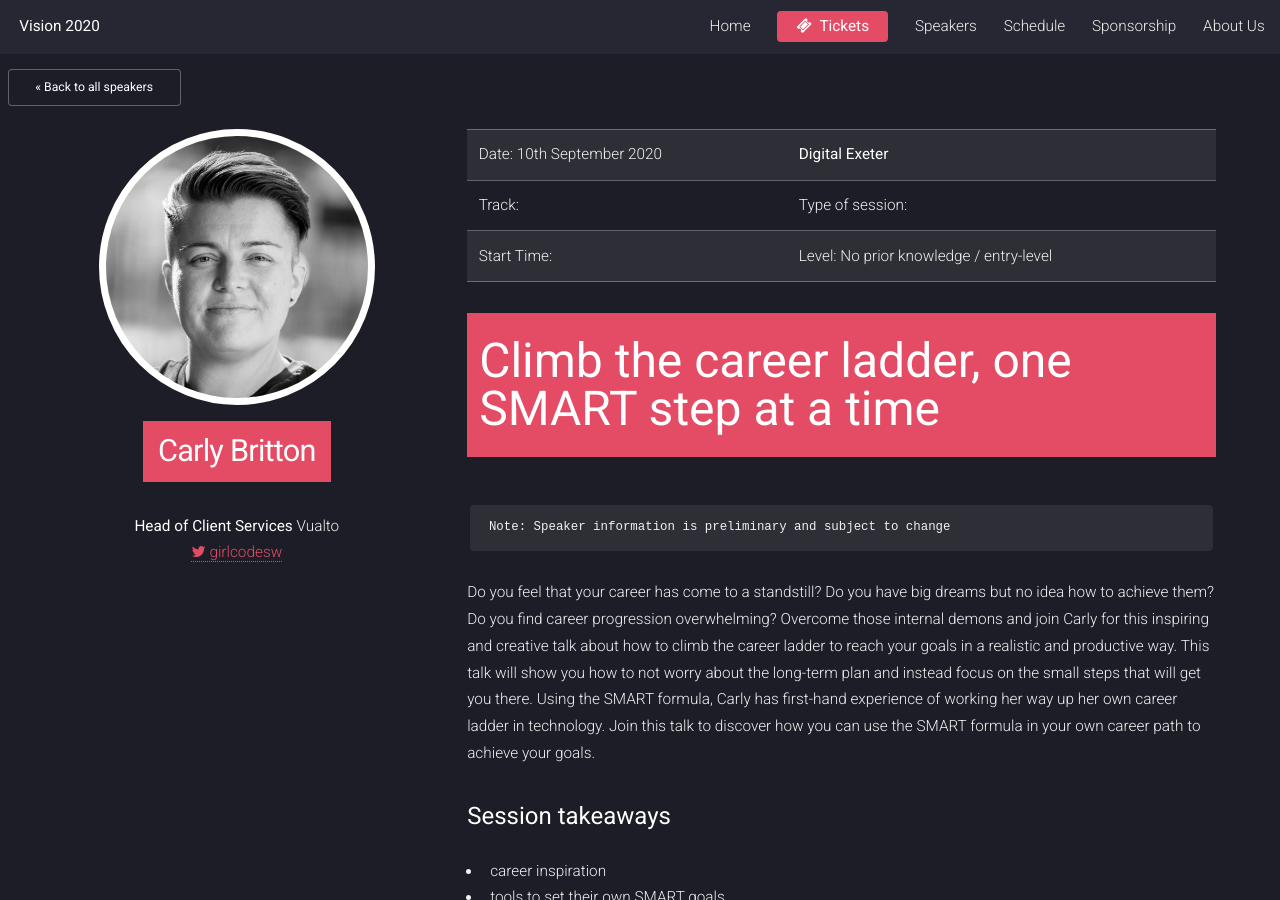
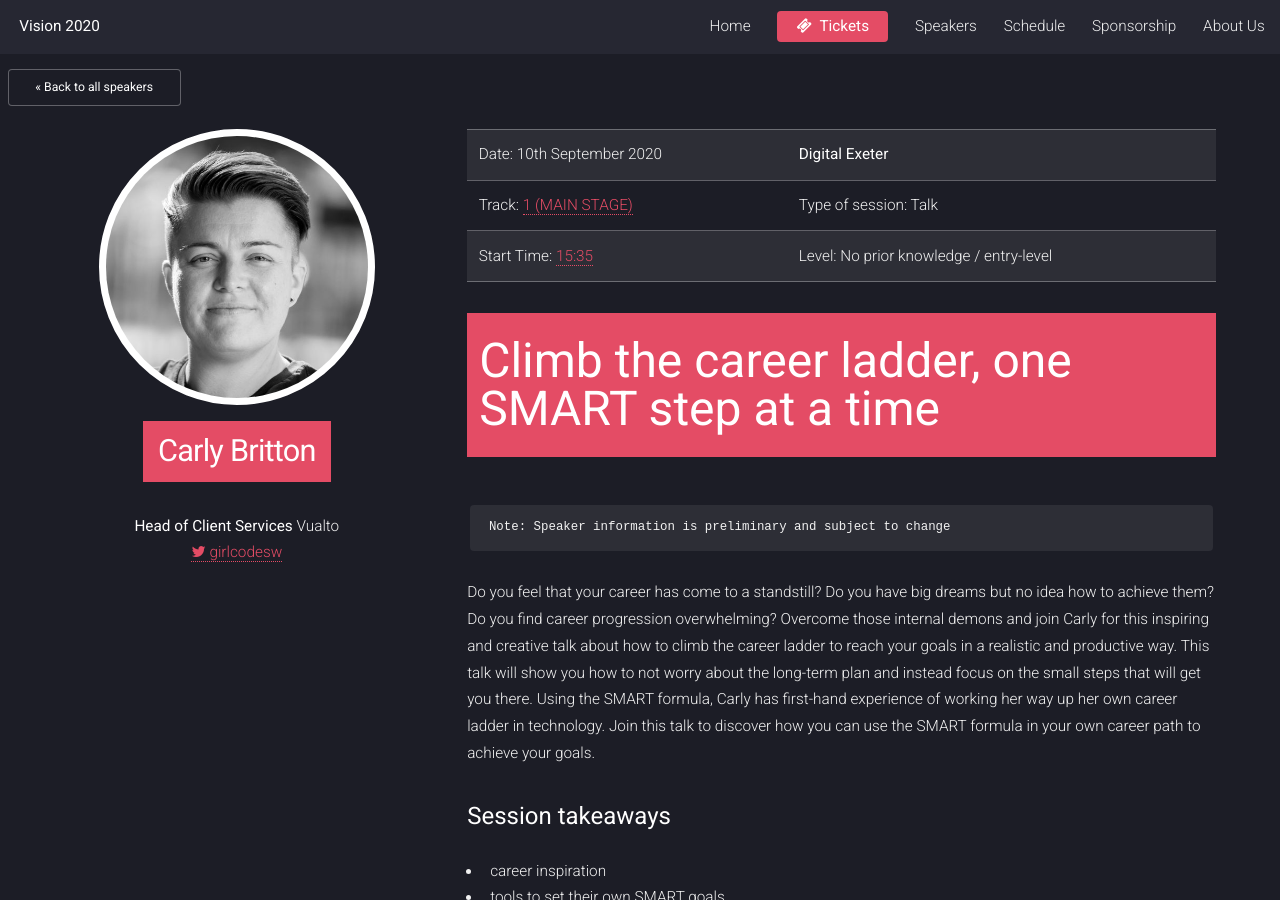
Before and after one commit to TechExeter/conference-2020, a Jekyll site: the page built from _speakers/carly-britton.md, in a window 1280 px wide and 900 px high. Built offline with Jekyll 4.4.1, drawn with Linux system fonts in a browser that asks for light colours.

Commit message:
Carly's talk time added. In order for this to work, we need to condence Alastair and Dan's talks to 35 minutes. I don't know how to do this so I've just added Carly in at 3:35 (20 minute talk)

```diff
--- a/_speakers/carly-britton.md
+++ b/_speakers/carly-britton.md
@@ -5,10 +5,10 @@
 company: Vualto
 talk-title: Climb the career ladder, one SMART step at a time
 headshot: /images/speakers/carly_BW.jpg
-track:
-timeslot:
+track: 1
+timeslot: "15:35"
 date: 2020-09-10
-type:
+type: Talk
 level: 1
 twitter:
  - girlcodesw
```
